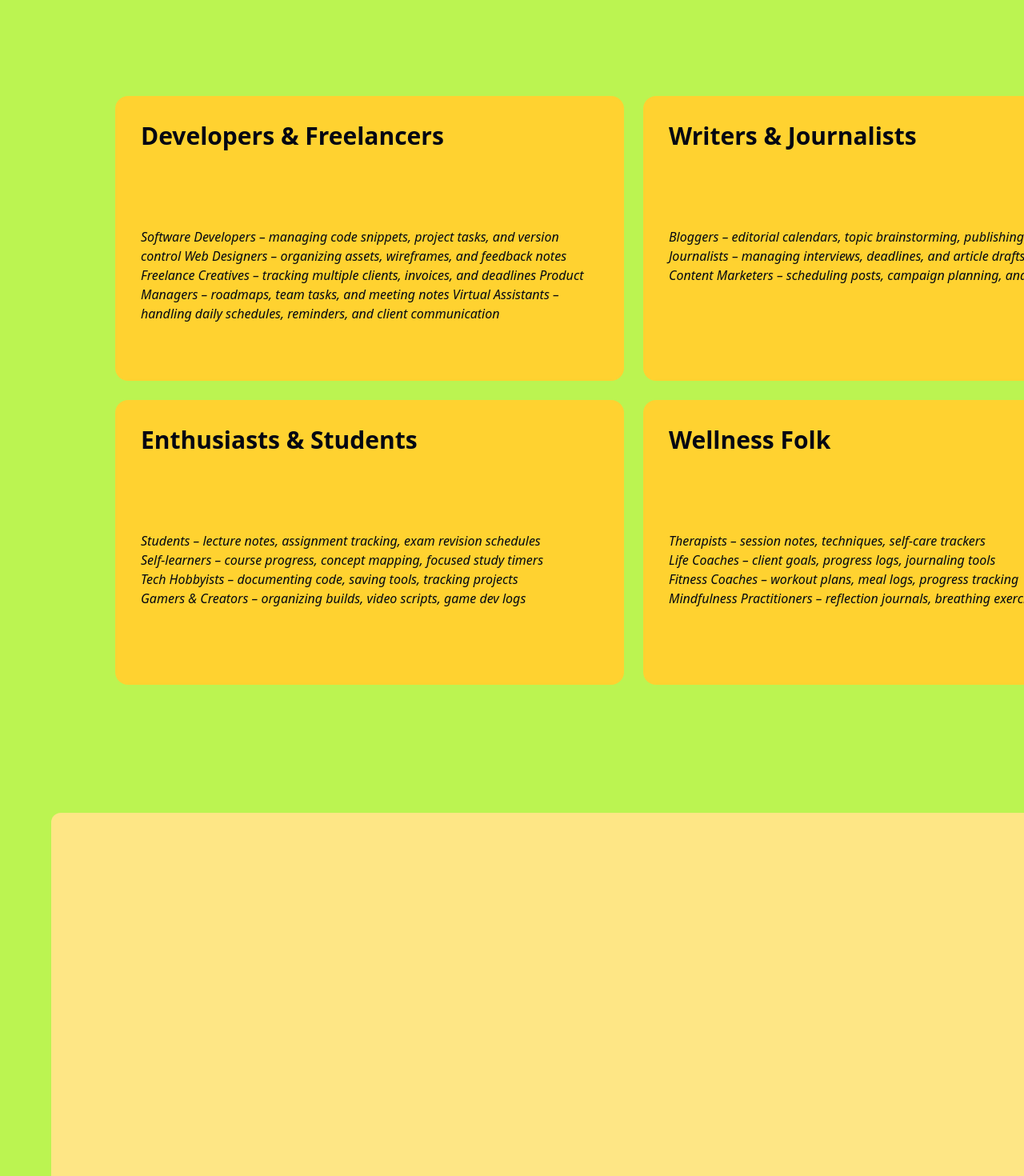
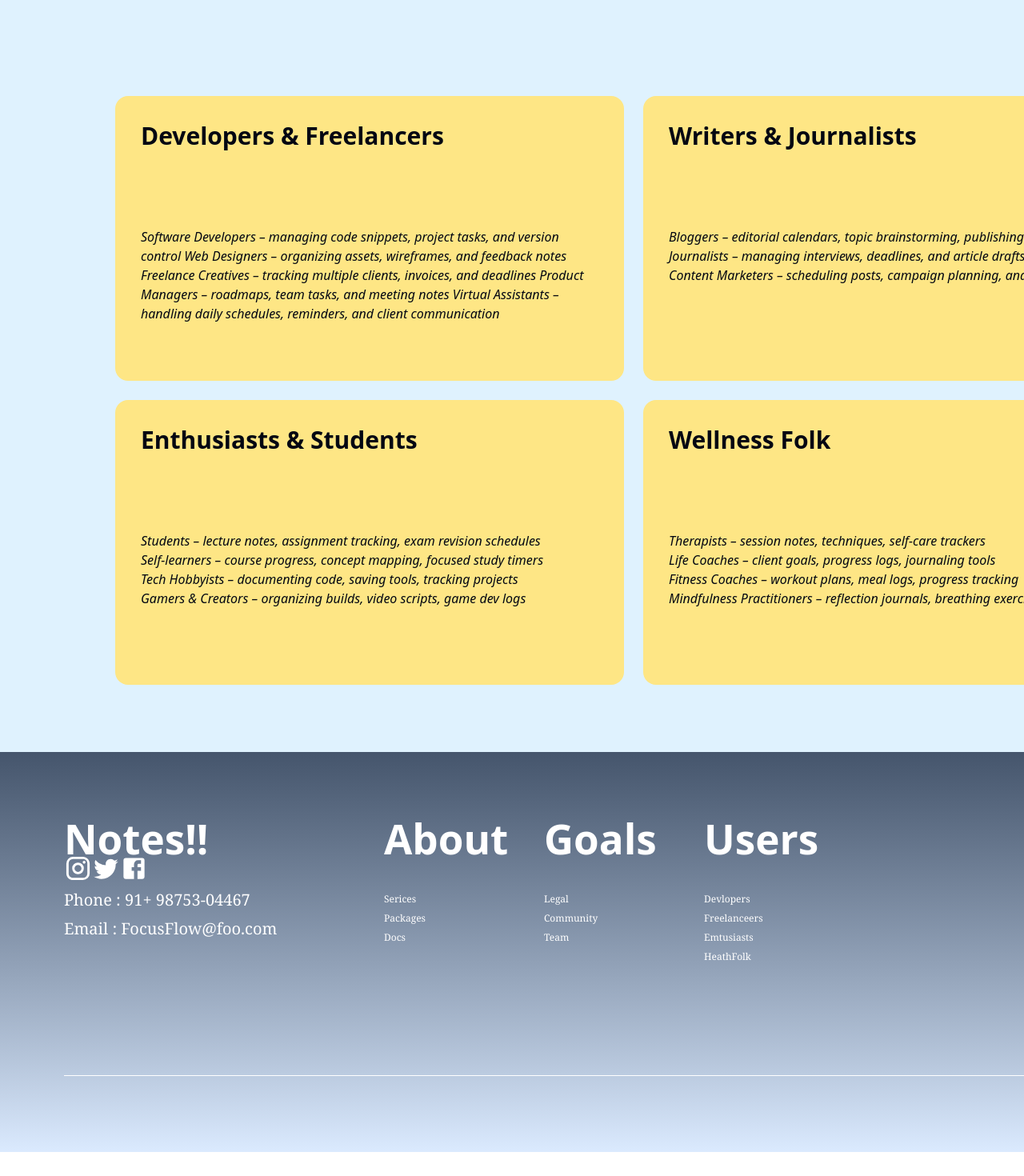
Before and after one commit to Bharatdwaj3/notepad-dsa, a React (Vite) app: page / in a window 1280 px wide. Shown: the part 1560-3030 px from the top of the page at 80% size. After the commit the page ends 3000 px from the top, so only its background shows below. Built offline with nearby package versions, Linux system fonts and the light colour scheme.

Commit message:
fixed some issues

```diff
--- a/src/components/Footer.tsx
+++ b/src/components/Footer.tsx
@@ -5,7 +5,7 @@ import TwitterIcon from '@mui/icons-material/Twitter';
 const Footer = () => {
   return (
     <>
-        <div className='p-16 w-full h-[500px] bg-gradient-to-t from-blue-700 to-slate-600 absolute bottom-0'>
+        <div className='p-16 w-full h-[500px] bg-gradient-to-t from-blue-100 to-slate-600 absolute bottom-0'>
           <div className=" w-[1200px] h-24 absolute inset-x-0 top-0 ml-20  border-white"></div>
          <div className=" w-[1200px] h-80 absolute inset-20  border-white">
               <div className=" h-full grid grid-flow-col grid-rows-1 grid-cols-6 gap-0">
--- a/src/components/Header.tsx
+++ b/src/components/Header.tsx
@@ -3,7 +3,7 @@
 const Header = () => {
   return (
     <>
-        <div className=' h-[900px] w-screen bg-linear-to-r from-cyan-500 to-blue-100 p-16'>
+        <div className=' h-[900px] w-screen bg-linear-to-r from-sky-200 to-slate-100 p-16'>
 
           <div className='h-80 w-80 relative'>
               <div className="h-30 w-80  absolute top-0">
--- a/src/components/Hero.tsx
+++ b/src/components/Hero.tsx
@@ -3,7 +3,7 @@
 const Hero = () => {
   return (
     <>
-       <div className='p-16 h-[3200px] w-screen absolute top-115 bg-lime-300'>
+       <div className='p-16 h-[2000px] w-screen absolute top-115 '>
 
             <div className='mt-32 p-8 h-[900px] w-[1360px] rounded-xl bg-amber-200 flex flex-row'>
               <div className='h-[800px] w-2/3  flex flex-col'>
@@ -48,7 +48,7 @@ You’re capable, resourceful, and doing better than you think.
             <div className='ml-12 mt-24 grid grid-cols-2 grid-rows-2 gap-6 p-8 h-[800px] w-[1360px] '>
 
 
-                <div className='p-8 bg-amber-300 rounded-2xl'>
+                <div className='p-8 bg-amber-200 rounded-2xl'>
                     <h3 className="font-bold text-gray-950 text-3xl">Developers & Freelancers</h3>
                     <p className="font-stretch-50% italic text-gray-950 text-l mt-24">Software Developers – managing code snippets, project tasks, and version control
 
@@ -60,7 +60,7 @@ Product Managers – roadmaps, team tasks, and meeting notes
 
 Virtual Assistants – handling daily schedules, reminders, and client communication</p>
                 </div>
-                <div className='p-8 bg-amber-300 rounded-2xl'>
+                <div className='p-8 bg-amber-200 rounded-2xl'>
                     <h3 className="font-bold text-gray-950 text-3xl">Writers & Journalists</h3>
                     <p className="font-stretch-50% italic text-gray-950 text-l mt-24">
                       <ul>
@@ -70,7 +70,7 @@ Virtual Assistants – handling daily schedules, reminders, and client communica
                       </ul>
                     </p>
                 </div>
-                <div className='p-8 bg-amber-300 rounded-2xl'>
+                <div className='p-8 bg-amber-200 rounded-2xl'>
                     <h3 className="font-bold text-gray-950 text-3xl">Enthusiasts & Students</h3>
                     <p className="font-stretch-50% italic text-gray-950 text-l mt-24">
                       <ul>
@@ -81,7 +81,7 @@ Virtual Assistants – handling daily schedules, reminders, and client communica
                       </ul>
                     </p>
                 </div>
-                <div className='p-8 bg-amber-300 rounded-2xl'>
+                <div className='p-8 bg-amber-200 rounded-2xl'>
                     <h3 className="font-bold text-gray-950 text-3xl">Wellness Folk</h3>
                     <p className="font-stretch-50% italic text-gray-950 text-l mt-24">
                       <ul>
@@ -93,9 +93,7 @@ Virtual Assistants – handling daily schedules, reminders, and client communica
                     </p>
                 </div>
             </div>
-            <div className='mt-32 p-8 h-[900px] w-[1360px] rounded-xl bg-amber-200'>
 
-            </div>
         </div>
     </>
   )
--- a/src/pages/Community.tsx
+++ b/src/pages/Community.tsx
@@ -4,12 +4,12 @@ import { Header,Navbar,Hero,Footer } from '../components';
 const Contents = () => {
   return (
     <>
-      <div className="relative m-0 h-[4000px] w-screen bg-amber-500">
+      <div className="relative m-0 h-[3000px] w-screen bg-sky-100">
 
         <Header/>
         <Navbar/>
         <Hero/>
-        <Footer name="Footer" type="PageSection"/>
+        <Footer/>
 
       </div>
 
--- a/src/pages/Home.tsx
+++ b/src/pages/Home.tsx
@@ -4,12 +4,12 @@ import { Header,Navbar,Hero,Footer } from '../components';
 const Home = () => {
   return (
     <>
-      <div className="relative m-0 h-[4000px] w-screen bg-amber-500">
+      <div className="relative m-0 h-[3000px] w-screen bg-sky-100">
 
         <Header/>
         <Navbar/>
         <Hero/>
-        <Footer name="Footer" type="PageSection"/>
+        <Footer/>
 
       </div>
 
--- a/src/pages/Notes.tsx
+++ b/src/pages/Notes.tsx
@@ -4,7 +4,7 @@ import { Header,Navbar,Hero,Footer } from '../components';
 const About = () => {
   return (
     <>
-      <div className="relative m-0 h-[4000px] w-screen bg-amber-500">
+      <div className="relative m-0 h-[3000px] w-screen bg-sky-100">
         <Header/>
         <Navbar/>
         <Hero />
```
